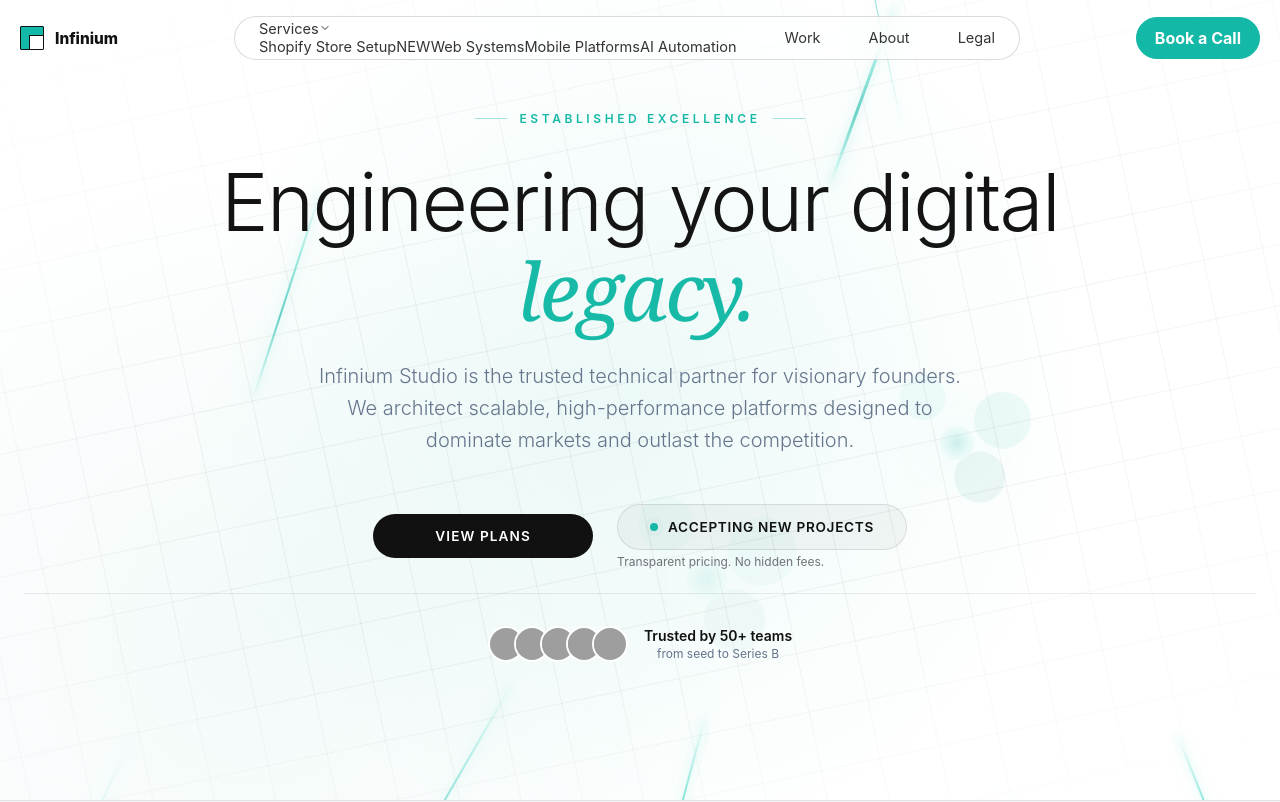
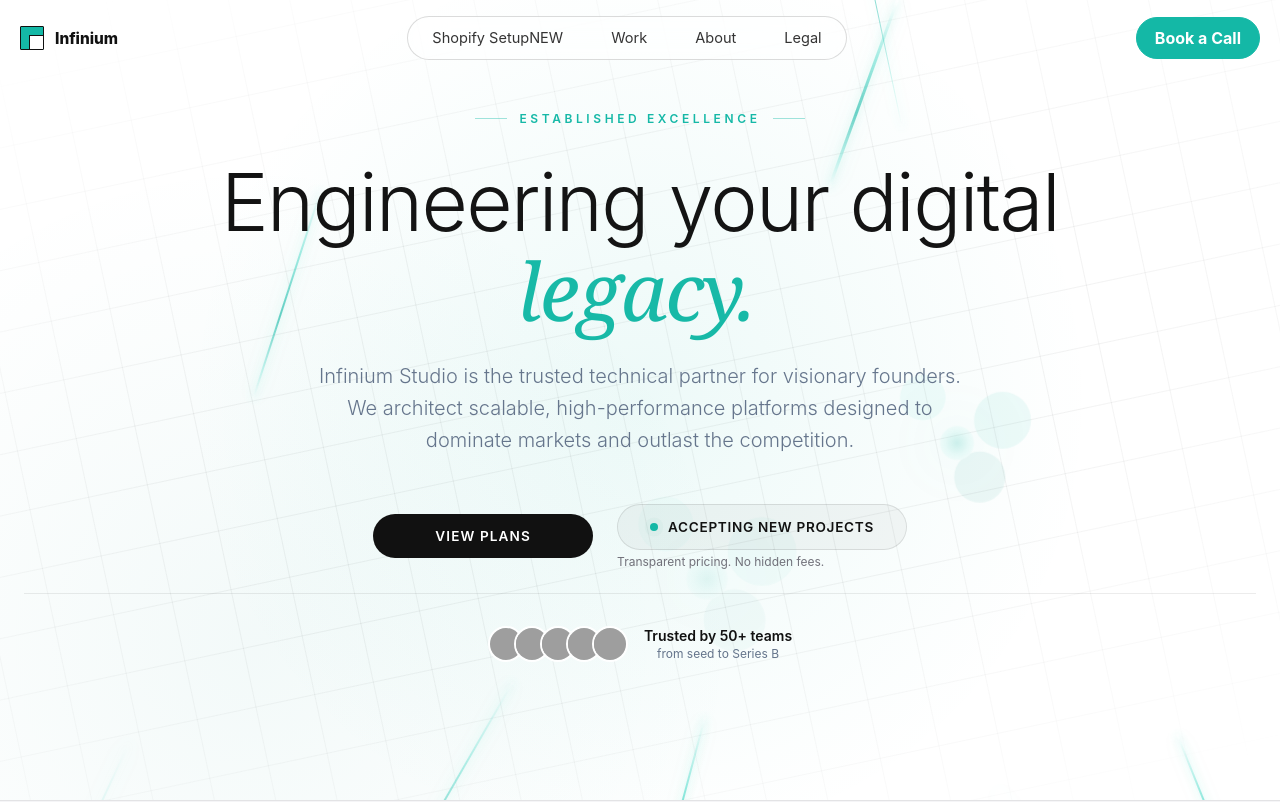
Before and after one commit to sumitkumards07/infinium, a React (Vite) app: page / in a window 1280 px wide. Shown: the top 802 px of the page. Built offline with nearby package versions, Linux system fonts and the light colour scheme; grey boxes are pictures that could not be loaded; a web font is replaced by a local one.

Commit message:
refactor: simplify navbar and remove confusing services dropdown

```diff
--- a/src/App.tsx
+++ b/src/App.tsx
@@ -709,23 +709,10 @@ function App() {
             Infinium
           </a>
           <div className="nav-links flex items-center gap-6">
-            <div className="relative group">
-              <a href="#services" className="flex items-center gap-1 hover:text-teal-600 transition-colors">
-                Services
-                <svg width="12" height="12" viewBox="0 0 24 24" fill="none" stroke="currentColor" strokeWidth="2" strokeLinecap="round" strokeLinejoin="round" className="transition-transform group-hover:rotate-180">
-                  <polyline points="6 9 12 15 18 9"></polyline>
-                </svg>
-              </a>
-              <div className="absolute top-full left-0 mt-2 w-56 bg-white border border-slate-100 shadow-xl rounded-xl opacity-0 invisible group-hover:opacity-100 group-hover:visible transition-all duration-200 z-50 flex flex-col p-2">
-                <Link to="/shopify" className="px-4 py-2.5 hover:bg-slate-50 text-sm font-medium text-slate-700 hover:text-teal-600 rounded-lg transition-colors flex items-center justify-between">
-                  Shopify Store Setup
-                  <span className="bg-teal-100 text-teal-700 text-[10px] px-2 py-0.5 rounded-full font-bold">NEW</span>
-                </Link>
-                <a href="#services" className="px-4 py-2.5 hover:bg-slate-50 text-sm font-medium text-slate-700 hover:text-teal-600 rounded-lg transition-colors">Web Systems</a>
-                <a href="#services" className="px-4 py-2.5 hover:bg-slate-50 text-sm font-medium text-slate-700 hover:text-teal-600 rounded-lg transition-colors">Mobile Platforms</a>
-                <a href="#services" className="px-4 py-2.5 hover:bg-slate-50 text-sm font-medium text-slate-700 hover:text-teal-600 rounded-lg transition-colors">AI Automation</a>
-              </div>
-            </div>
+            <Link to="/shopify" className="hover:text-teal-600 transition-colors flex items-center gap-2">
+              Shopify Setup
+              <span className="bg-teal-100 text-teal-700 text-[10px] px-2 py-0.5 rounded-full font-bold">NEW</span>
+            </Link>
             <a href="#work" className="hover:text-teal-600 transition-colors">Work</a>
             <a href="#about" className="hover:text-teal-600 transition-colors">About</a>
             <a href="#contact" className="hover:text-teal-600 transition-colors">Legal</a>
```
